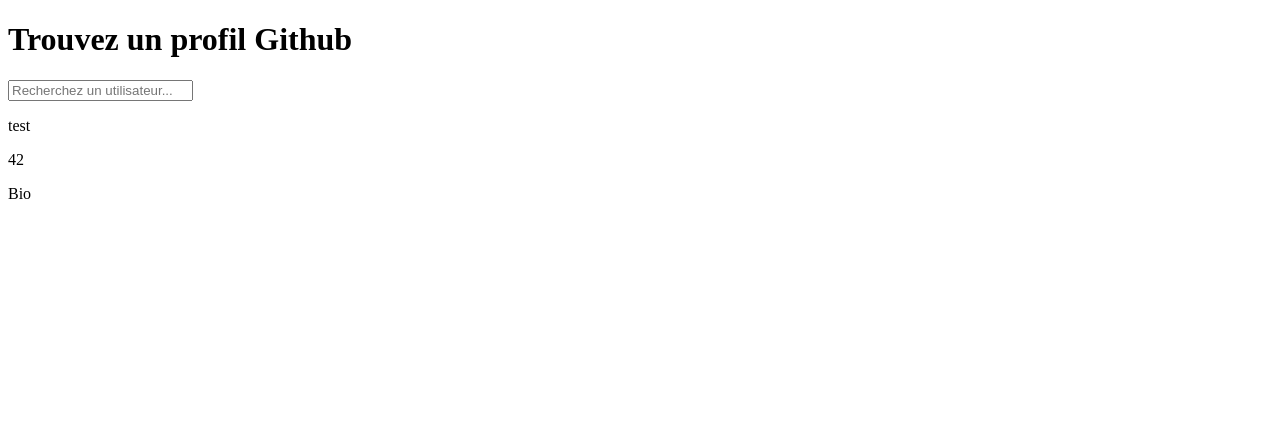
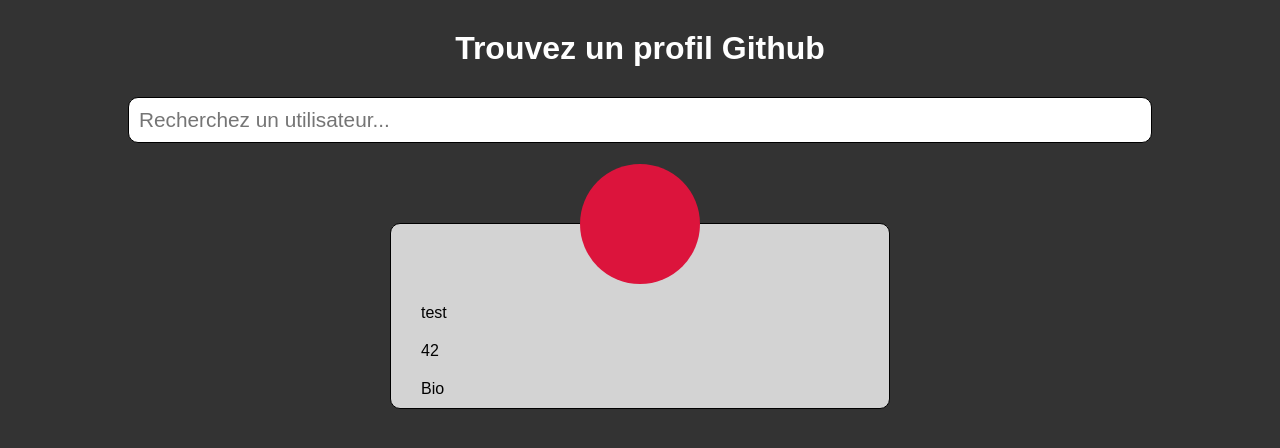
Before and after one commit to Yves62/find-user-github, a plain HTML site: page index.html in a window 1280 px wide. Drawn offline with Linux system fonts and the light colour scheme.

Commit message:
style: added code css

```diff
--- a/index.html
+++ b/index.html
@@ -15,7 +15,7 @@
         </form>
         <div class="card-user">
             <div>
-                <!-- <img src="" alt=""> -->
+                <img src="" alt="">
             </div>
             <p class="name">test</p>
             <p class="repo">42</p>
--- a/style.css
+++ b/style.css
@@ -0,0 +1,62 @@
+*{
+    padding: 0;
+    margin: 0;
+    box-sizing: border-box;
+    font-family: Arial, Helvetica, sans-serif;
+    text-decoration: none;
+    list-style: none;
+}
+
+body{
+    min-height: 100vh;
+    background-color: #333;
+}
+
+.container{
+    width: 80%;
+    margin: 30px auto;
+}
+.container h1{
+    text-align: center;
+    margin-bottom: 30px;
+    color: white;
+}
+
+.container form{
+    width: 100%;
+}
+.container form input{
+    width: 100%;
+    padding: 10px;
+    margin-bottom: 30px;
+    border: 1px solid black;
+    border-radius: 10px;
+    font-family: inherit;
+    font-size: 1.3rem;
+}
+
+.container .card-user{
+    background-color: lightgray;
+    max-width: 500px;
+    min-width: 300px;
+    margin: 50px auto;
+    height: fit-content;
+    border: 1px solid black;
+    border-radius: 10px;
+    padding: 10px;
+}
+
+.container .card-user div{
+    width: 120px;
+    height: 120px;
+    border-radius: 60px;
+    background-color: crimson;
+    margin-top: -70px;
+    margin-inline: auto;
+}
+
+.container .card-user > p{
+    text-align: start;
+    margin-top: 20px;
+    margin-left: 20px;
+}
```
Also changed, not shown: 1 other file.
